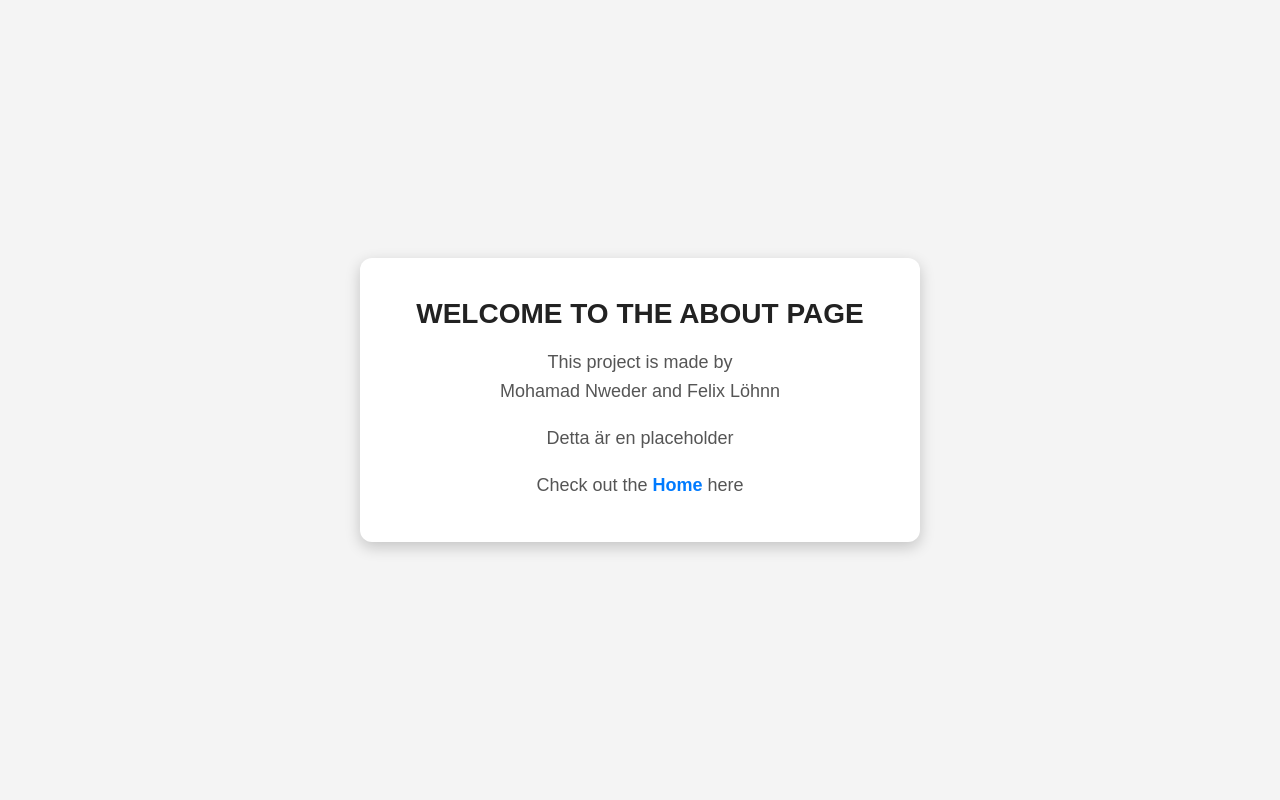
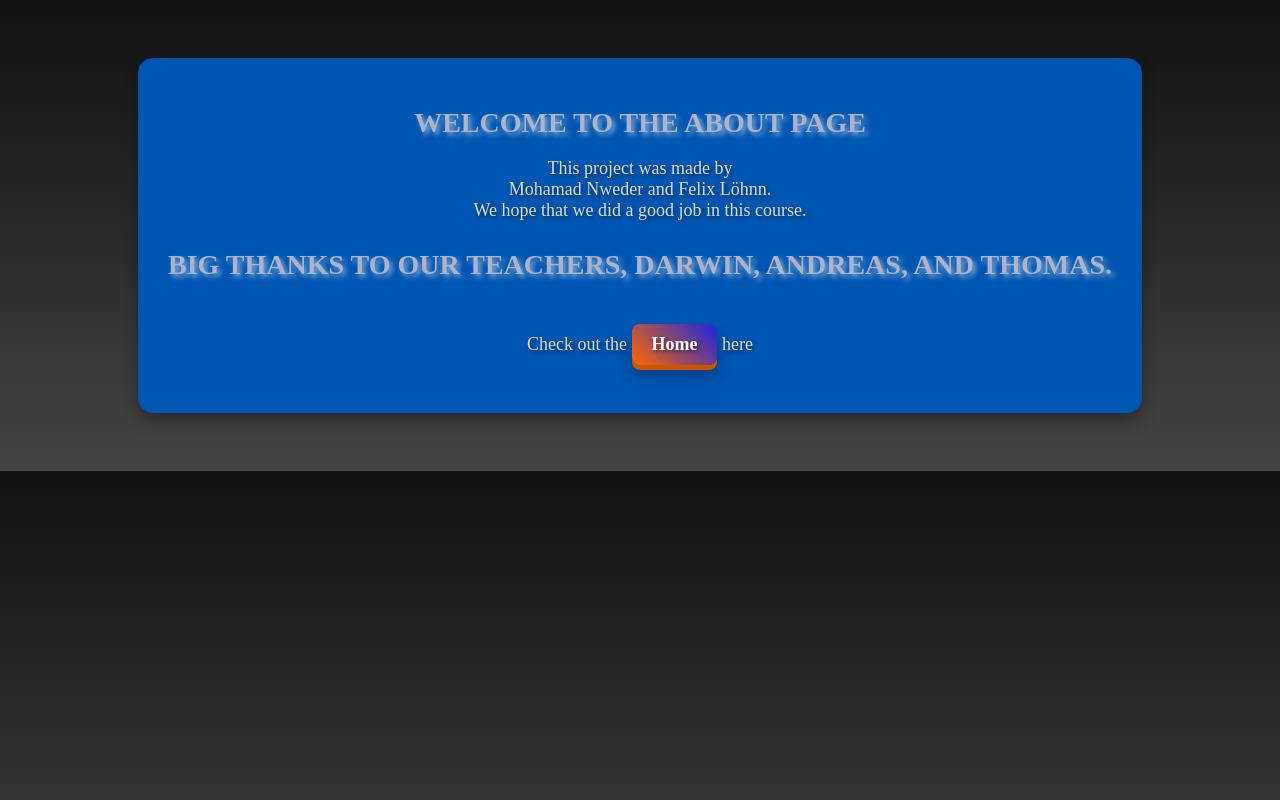
Before and after one commit to Nweder/DSD400_project, a Django app: page /about/ in a window 1280 px wide. Run offline with Django 3.2, Linux system fonts and the light colour scheme.

Commit message:
Update for reservation, about html and brand picture

```diff
--- a/DjangoServer/DSD400Project/DSD400Project/views.py
+++ b/DjangoServer/DSD400Project/DSD400Project/views.py
@@ -6,6 +6,7 @@ from .models import Reservation, Car
 from datetime import datetime
 from django.contrib import messages
 from django.db import transaction
+from django.db.models import Q
 
 
 def homePage(request):
@@ -76,7 +77,10 @@ def bookPage(request):
         transmission = request.GET.get('transmission', '')
         fuel_type = request.GET.get('fuelType', '')
 
-        cars = Car.objects.filter(isAvailable=True)
+        cars = Car.objects.filter(
+            ~Q(reservation__startDate__lt=date_to, reservation__endDate__gt=date_from)
+        ).distinct()
+
 
         if brand:
             cars = cars.filter(brand=brand)
--- /dev/null
+++ b/DjangoServer/DSD400Project/static/css/style_about_page.css
@@ -0,0 +1,68 @@
+
+.about-page {
+    background: linear-gradient(to bottom, #111, #444);
+    color: white;
+    font-family: 'Cinzel', serif;
+    text-align: center;
+}
+
+
+.about-container {
+    background: #0056b3;
+    padding: 30px;
+    border-radius: 15px;
+    box-shadow: 0px 8px 15px rgba(0, 0, 0, 0.3);
+    display: inline-block;
+    margin: 50px auto;
+    backdrop-filter: blur(10px);
+}
+
+
+.about-title {
+    font-size: 28px;
+    font-weight: bold;
+    text-transform: uppercase;
+    text-shadow: 3px 3px 5px rgba(255, 255, 255, 0.5);
+    color: #aeb3ca;
+}
+
+
+.about-text {
+    font-size: 18px;
+    color: #ddd;
+    text-shadow: 2px 2px 4px rgba(0, 0, 0, 0.5);
+}
+
+
+.about-title:nth-of-type(2) {
+    color: #1b3bc5;
+    font-size: 24px;
+    text-shadow: 3px 3px 5px rgba(11, 81, 211, 0.7);
+}
+
+
+.about-link {
+    display: inline-block;
+    padding: 10px 20px;
+    margin-top: 15px;
+    font-size: 18px;
+    font-weight: bold;
+    color: #fff;
+    text-decoration: none;
+    background: linear-gradient(45deg, #ff6600, #1a28df);
+    border-radius: 8px;
+    box-shadow: 0px 5px 0px #cc5500, 0px 10px 15px rgba(0, 0, 0, 0.3);
+    transition: all 0.3s ease;
+}
+
+
+.about-link:hover {
+    transform: translateY(-3px);
+    box-shadow: 0px 8px 0px #cc5500, 0px 12px 20px rgba(0, 0, 0, 0.5);
+}
+
+
+.about-link:active {
+    transform: translateY(2px);
+    box-shadow: 0px 4px 0px #cc5500, 0px 6px 10px rgba(0, 0, 0, 0.3);
+}
--- a/DjangoServer/DSD400Project/templates/about.html
+++ b/DjangoServer/DSD400Project/templates/about.html
@@ -4,16 +4,16 @@
 <head>
     <meta charset="UTF-8">
     <title>About</title>
-    <link rel="stylesheet" href="{% static 'css/style.css' %}"> <!-- Här länkar vi till vår css-fil -->
+    <link rel="stylesheet" href="{% static 'css/style_about_page.css' %}"> <!-- Här länkar vi till vår css-fil -->
 </head>
 <body class="about-page">
     <div class="about-container">
         <h1 class="about-title">Welcome to the About Page</h1>
-        <p class="about-text">This project is made by<br>
-            Mohamad Nweder and Felix Löhnn<br>
+        <p class="about-text">This project was made by<br>
+            Mohamad Nweder and Felix Löhnn.<br>
+            We hope that we did a good job in this course.
         </p>
-        <p class="about-text">Detta är en placeholder</p>
-        <p class="about-text">Check out the <a href="/" class="about-link">Home</a> here</p>
+        <h3 class="about-title">Big thanks to our teachers, Darwin, Andreas, and Thomas.</h3><p class="about-text">Check out the <a href="/" class="about-link">Home</a> here</p>
     </div>
 </body>
 </html>
```
Also changed, not shown: DjangoServer/DSD400Project/templates/book.html (+9 -0 lines), DjangoServer/DSD400Project/templates/reservation.html (+7 -0 lines), DjangoServer/DSD400Project/static/images/audi.png (added), DjangoServer/DSD400Project/static/images/bmw.png (added), DjangoServer/DSD400Project/static/images/volvo.png (added).
